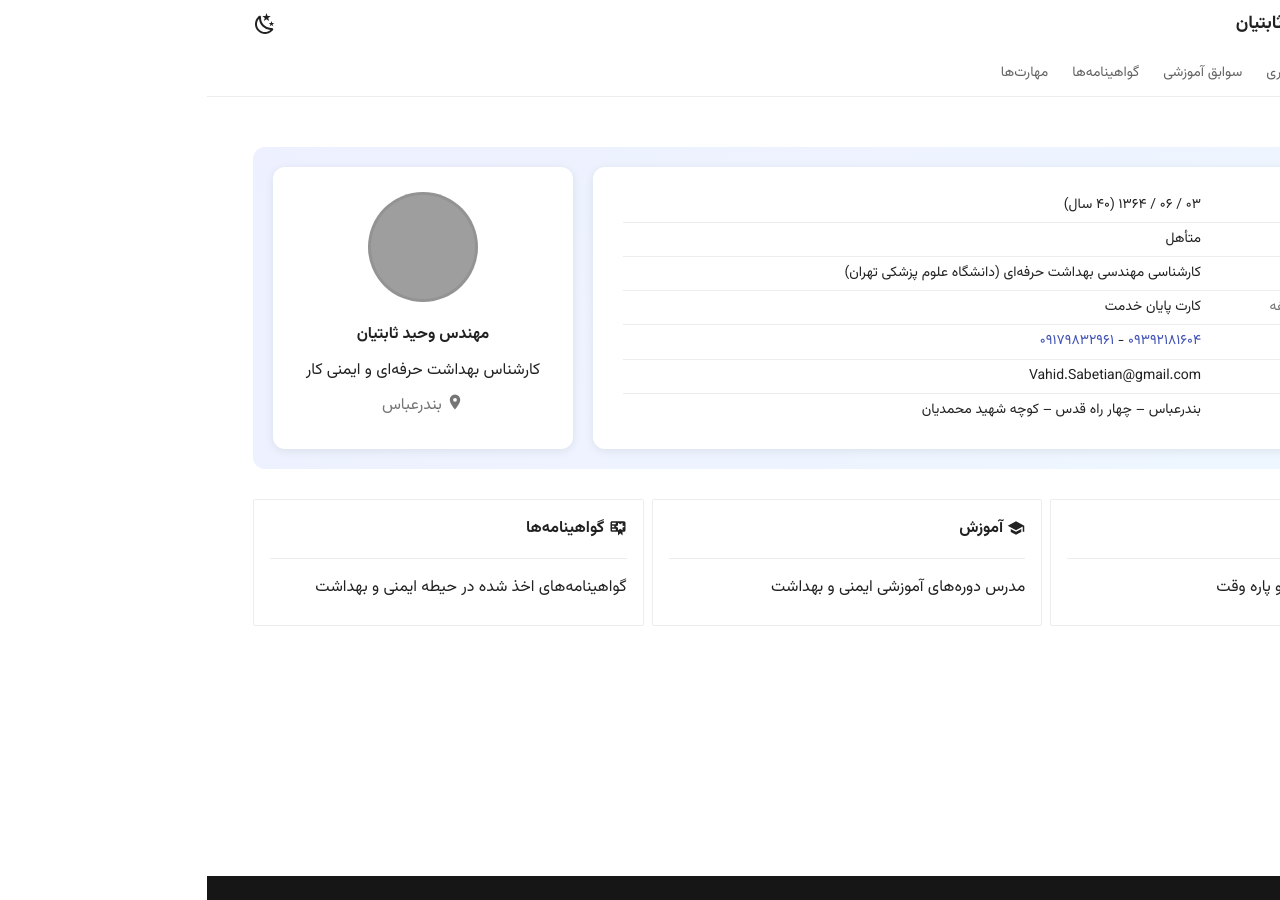
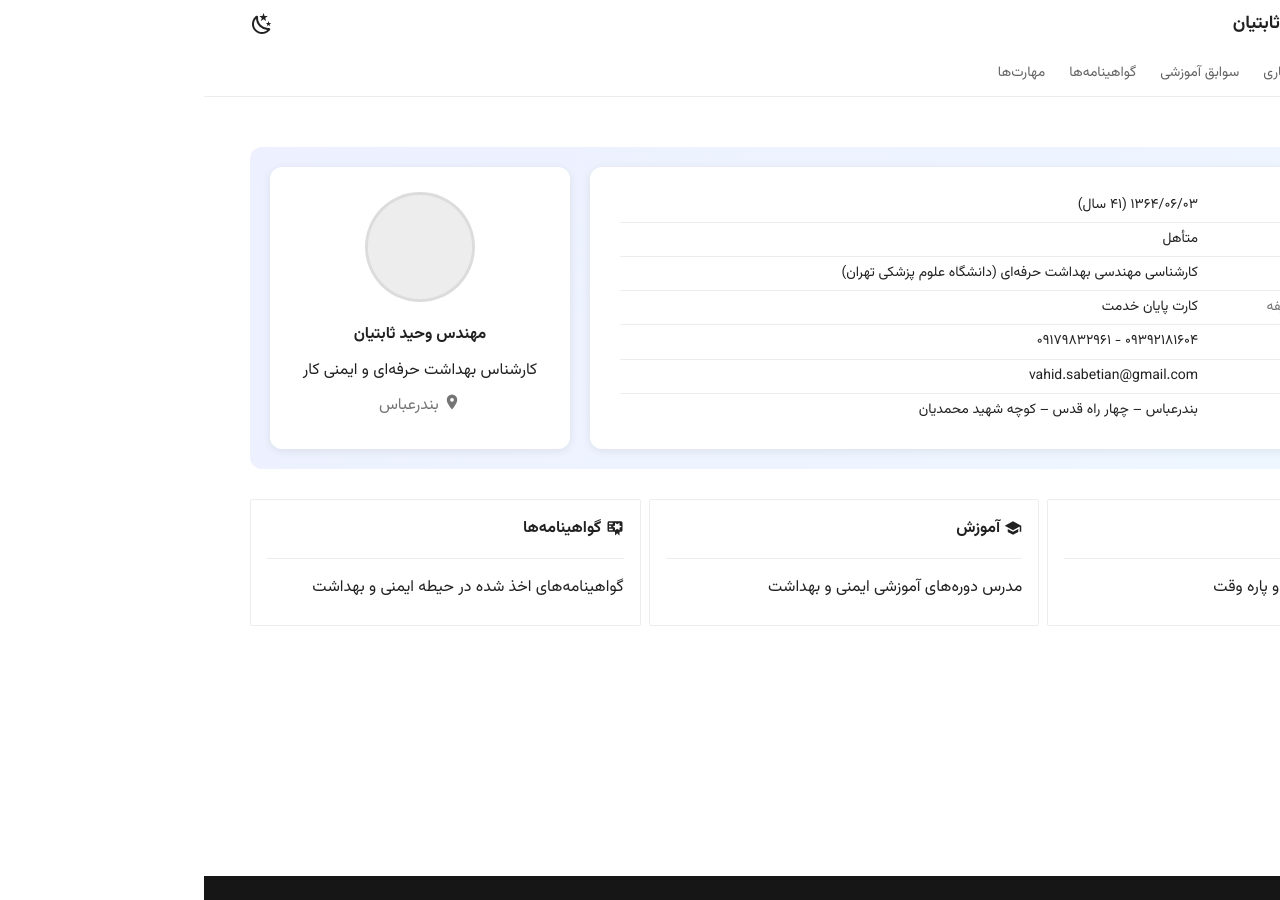
Before and after one commit to yshekoohi/sabetian, an MkDocs documentation site: the page built from docs/index.md, in a window 1280 px wide. Built offline with MkDocs 1.6.1 and Material for MkDocs 9.7.7, drawn with Linux system fonts in a browser that asks for light colours; part of the change alters nothing that is shown; grey boxes are pictures that could not be loaded.

Commit message:
fix birth date

```diff
--- a/docs/index.md
+++ b/docs/index.md
@@ -9,11 +9,11 @@ hide:
 </style>
 <div class="home-hero" markdown>
 
-<div class="hero-info">
+<div class="hero-info" >
   <table class="info-table">
     <tr>
       <th>تاریخ تولد</th>
-      <td>۰۳ / ۰۶ / ۱۳۶۴ (۴۰ سال)</td>
+     <td id="birth-date"></td>
     </tr>
     <tr>
       <th>وضعیت تأهل</th>
@@ -29,15 +29,15 @@ hide:
     </tr>
     <tr>
       <th>تلفن</th>
-      <td>
-        <a href="tel:09392181604" dir="ltr">۰۹۳۹۲۱۸۱۶۰۴</a>
+      <td tel>
+        ۰۹۳۹۲۱۸۱۶۰۴
         -
-        <a href="tel:09179832961" dir="ltr">۰۹۱۷۹۸۳۲۹۶۱</a>
+        ۰۹۱۷۹۸۳۲۹۶۱
       </td>
     </tr>
     <tr>
       <th>ایمیل</th>
-      <td>Vahid.Sabetian@gmail.com</td>
+      <td>vahid.sabetian@gmail.com</td>
     </tr>
     <tr>
       <th>آدرس</th>
@@ -45,6 +45,7 @@ hide:
     </tr>
   </table>
 </div>
+
 
 <div class="hero-profile" markdown>
 
--- /dev/null
+++ b/docs/javascripts/birth-date.js
@@ -0,0 +1,21 @@
+// docs/javascripts/birth-date.js
+
+function renderBirthDate() {
+  const el = document.getElementById("birth-date");
+  if (!el) return;
+  const birthDate = new Date("1985-08-25T12:00:00");
+
+  const today = new Date();
+
+  let age = today.getFullYear() - birthDate.getFullYear();
+
+  const birthText = `${birthDate.toLocaleDateString("fa-IR", {
+  year: "numeric",
+  month: "2-digit",
+  day: "2-digit",
+})} (${age.toLocaleString("fa-IR")} سال)`;
+
+  el.textContent = birthText;
+}
+
+document$.subscribe(renderBirthDate);
--- a/docs/stylesheets/home.css
+++ b/docs/stylesheets/home.css
@@ -44,7 +44,7 @@
   border: 3px solid var(--md-default-fg-color--lightest);
   background-color: var(--md-default-fg-color--lightest);
   /* path is relative to this CSS file (docs/stylesheets/) */
-  background-image: url("../assets/images/team/audiologist.png");
+  /* background-image: url("../assets/images/team/audiologist.png"); */
   background-size: cover;
   background-position: center;
 }
--- a/mkdocs.yml
+++ b/mkdocs.yml
@@ -58,6 +58,9 @@ extra_css:
   - stylesheets/extra.css
   - stylesheets/home.css
 
+extra_javascript:
+  - javascripts/birth-date.js
+
 extra:
   generator: false
   homepage: https://yshekoohi.github.io/sabetian/
```
